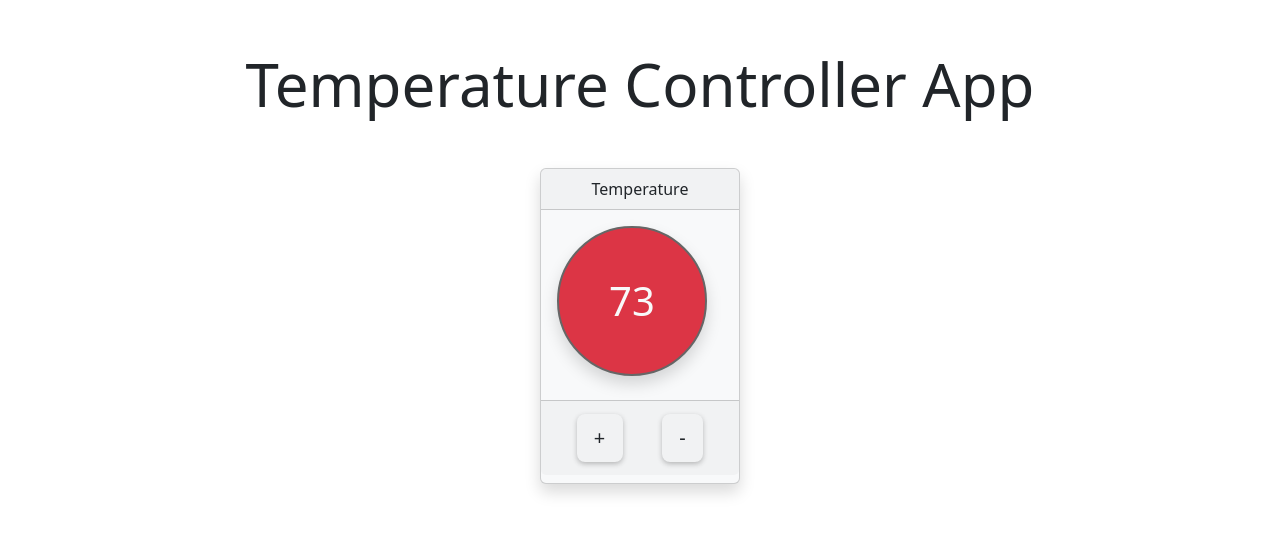
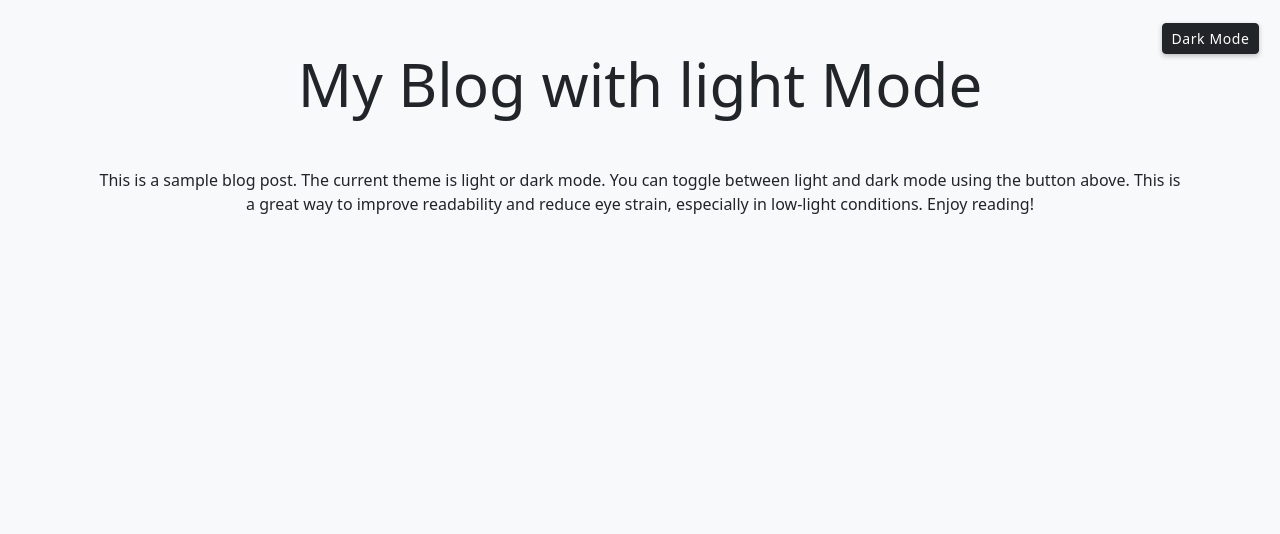
Before and after one commit to anunnnn/reactminiprojects, a React (Create React App) app: page / in a window 1280 px wide. Shown: the top 534 px of the page. Built offline with nearby package versions, Linux system fonts and the light colour scheme.

Commit message:
Add LightAndDarkModeApp

```diff
--- a/src/App.js
+++ b/src/App.js
@@ -5,7 +5,9 @@ import React from 'react';
 // import LikeMyPhotoApp from './projects/03-like-my-photo/LikeMyPhotoApp';
 // import TestimonialsApp from './projects/04-testimonials/TestimonialsApp';
 // import AlertApp from './projects/05-alerts-app/AlertApp';
-import TemperatureControllerApp from './projects/06-temperature-controller-app/TemperatureControllerApp';
+// import TemperatureControllerApp from './projects/06-temperature-controller-app/TemperatureControllerApp';
+import LightAndDarkModeApp from './projects/07-light-and-dark-mode-app/LightAndDarkModeApp';
+
 
 function App() {
   return (
@@ -17,8 +19,8 @@ function App() {
       {/* <LikeMyPhotoApp /> */}
       {/* <TestimonialsApp /> */}
       {/* <AlertApp /> */}
-
-      <TemperatureControllerApp />
+      {/* <TemperatureControllerApp /> */}
+      <LightAndDarkModeApp />
 
     </div>
   );
--- /dev/null
+++ b/src/projects/07-light-and-dark-mode-app/Blog.jsx
@@ -0,0 +1,31 @@
+import React, { useContext } from 'react';
+import Title from '../components/Title';
+import Button from '../components/Button';
+import { ThemeContext } from './context/theme-context';
+
+export default function Blog() {
+    const {theme, changeTheme} = useContext(ThemeContext);
+
+  return (
+    <div className='container text-center'>
+      <Title text={`My Blog with ${theme} Mode`} />
+      <span
+        style={{
+            position: 'absolute',
+            top: '20px',
+            right: '20px',
+        }}>
+        <Button
+            text={theme ==='dark' ? 'Light Mode' : 'Dark Mode'}
+            btnClass={`btn-sm ${theme === 'dark' && 'btn-light' || 'btn-dark'}`}
+            onClick={changeTheme} />
+        </span>
+
+      <p>This is a sample blog post. The current theme is light or dark mode.
+        You can toggle between light and dark mode using the button above.
+        This is a great way to improve readability and reduce eye strain, especially in low-light conditions.
+        Enjoy reading!
+      </p>
+    </div>
+  );
+};
--- /dev/null
+++ b/src/projects/07-light-and-dark-mode-app/LightAndDarkModeApp.jsx
@@ -0,0 +1,39 @@
+import React, { useEffect, useState } from 'react';
+import Blog from './Blog';
+import { ThemeContext, themes } from './context/theme-context';
+
+export default function LightAndDarkModeApp() {
+
+    const [theme, setTheme] = useState(themes.light);
+
+    function changeTheme(){
+        setTheme(theme === themes.dark
+            ? themes.light
+            : themes.dark);
+    }
+
+    useEffect(() => {
+        let body = document.body;
+
+        switch(theme){
+            case themes.dark:
+                body.classList.remove('bg-light', 'text-dark');
+                body.classList.add('bg-dark', 'text-light');
+                break;
+            case themes.light:
+                body.classList.remove('bg-dark', 'text-light');
+                body.classList.add('bg-light', 'text-dark');
+                break;
+             default:
+                 break;
+        }
+    }, [theme]);
+
+  return (
+    <div className='container text-center mt-5'>
+        <ThemeContext.Provider value={{theme, changeTheme}} >
+            <Blog theme={theme} />
+        </ThemeContext.Provider>
+    </div>
+  )
+}
--- /dev/null
+++ b/src/projects/07-light-and-dark-mode-app/context/theme-context.jsx
@@ -0,0 +1,8 @@
+import { createContext } from 'react';
+
+export const themes = {
+    light: 'light',
+    dark: 'dark',
+};
+
+export const ThemeContext = createContext({});
```
